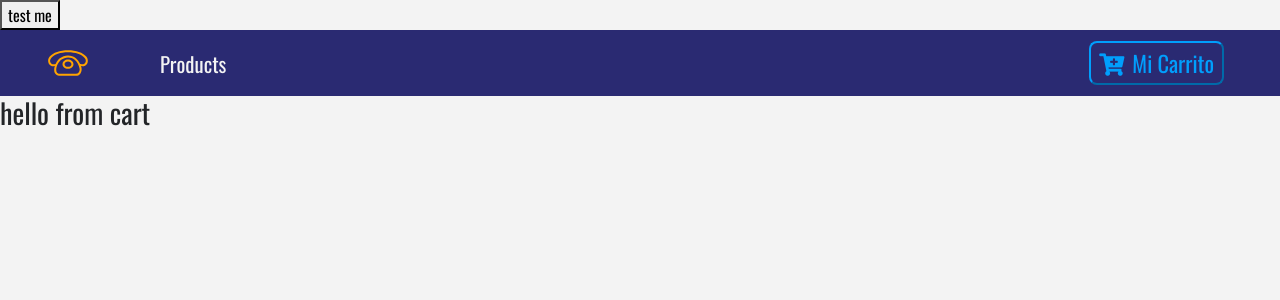
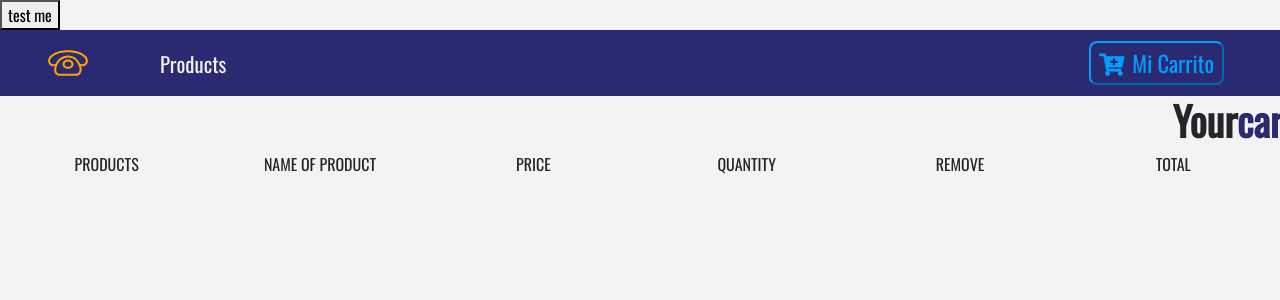
Before and after one commit to MAURI-PROGRAM/e-comerce-react, a React (Create React App) app: page /cart in a window 1280 px wide. Shown: the top 300 px of the page. Built offline with nearby package versions, Linux system fonts and the light colour scheme.

Commit message:
armando la estrcutura de el carrito de compras

```diff
--- a/src/components/Cart/Cart.js
+++ b/src/components/Cart/Cart.js
@@ -1,11 +1,15 @@
-import React, { Component } from 'react'
+import React, { Component } from 'react';
+import Title from '../Title';
+import CartColumns from './CartColumns.js'
+
 
 export default class Cart extends Component {
   render() {
     return (
-      <div>
-        <h3>hello from cart</h3>
-      </div>
+      <section>
+        <Title name='your' title="cart"></Title>
+        <CartColumns></CartColumns>
+      </section>
     )
   }
 }
--- /dev/null
+++ b/src/components/Cart/CartColumns.js
@@ -0,0 +1,29 @@
+import React from 'react'
+
+export default function CartColumns(){
+
+    return (
+      <div className="container-fluid text-center d-none d-lg-block">
+        <div className="row">
+            <div className="col-10 mx-auto col-lg-2">
+                <p className="text-uppercase">products</p>
+            </div>
+            <div className="col-10 mx-auto col-lg-2">
+                <p className="text-uppercase">name of product</p>
+            </div>
+            <div className="col-10 mx-auto col-lg-2">
+                <p className="text-uppercase">price</p>
+            </div>
+            <div className="col-10 mx-auto col-lg-2">
+                <p className="text-uppercase">quantity</p>
+            </div>
+            <div className="col-10 mx-auto col-lg-2">
+                <p className="text-uppercase">remove</p>
+            </div>
+            <div className="col-10 mx-auto col-lg-2">
+                <p className="text-uppercase">Total</p>
+            </div>
+        </div>
+      </div>
+    )
+}
```
